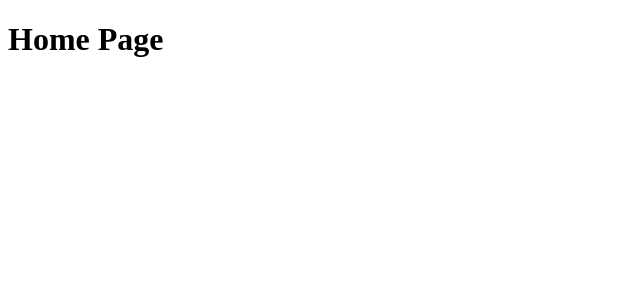
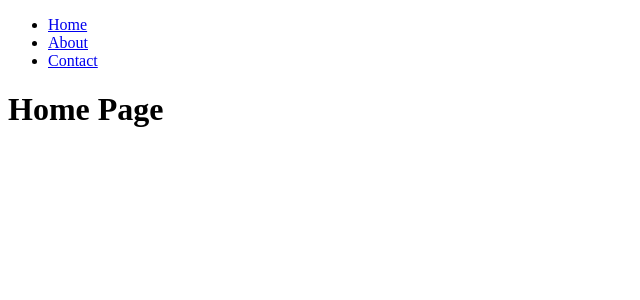
Before and after one commit to abhibs/MERN-React, a React (Vite) app in the folder proj21/: page / in a window 1280 px wide. Shown: the top 300 px of the page, without its empty margins (0-640 px from the left). Built offline with nearby package versions, Linux system fonts and the light colour scheme.

Commit message:
create link to  route using menu component

```diff
--- /dev/null
+++ b/proj21/src/components/Menu.jsx
@@ -0,0 +1,21 @@
+import { Link } from 'react-router-dom'
+
+const Menu = () => {
+  return (
+    <div>
+      <ul>
+        <li>
+          <Link to='/'>Home</Link>
+        </li>
+        <li>
+          <Link to='/about'>About</Link>
+        </li>
+        <li>
+          <Link to='/contact'>Contact</Link>
+        </li>
+      </ul>
+    </div>
+  )
+}
+
+export default Menu
--- a/proj21/src/pages/AboutPage.jsx
+++ b/proj21/src/pages/AboutPage.jsx
@@ -1,8 +1,9 @@
-import React from 'react'
+import Menu from '../components/Menu'
 
 const AboutPage = () => {
   return (
     <div>
+      <Menu />
       <h1>About Page</h1>
     </div>
   )
--- a/proj21/src/pages/ContactPage.jsx
+++ b/proj21/src/pages/ContactPage.jsx
@@ -1,6 +1,9 @@
+import Menu from '../components/Menu'
+
 const ContactPage = () => {
   return (
     <div>
+      <Menu />
       <h1>Contact Page</h1>
     </div>
   )
--- a/proj21/src/pages/HomePage.jsx
+++ b/proj21/src/pages/HomePage.jsx
@@ -1,6 +1,9 @@
+import Menu from "../components/Menu"
+
 const HomePage = () => {
   return (
     <div>
+      <Menu />
       <h1>Home Page</h1>
     </div>
   )
```
